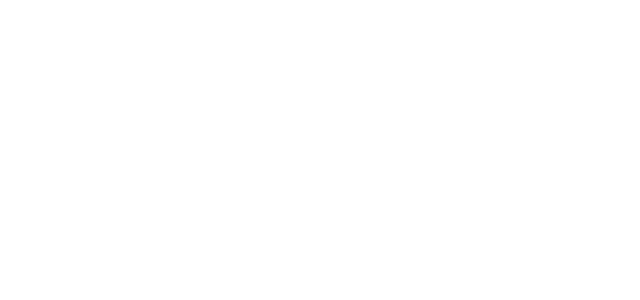
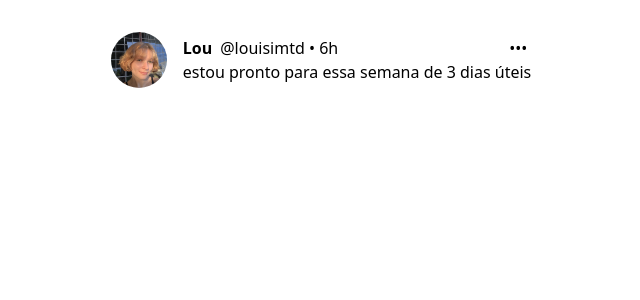
Before and after one commit to Louisii/twitter-clone, a React (Vite) app: page / in a window 1280 px wide. Shown: the top 300 px of the page, without its empty margins (319-959 px from the left). Built offline with nearby package versions, Linux system fonts and the light colour scheme.

Commit message:
the user and content of the tweet

```diff
--- /dev/null
+++ b/src/components/ProfilePicture.jsx
@@ -0,0 +1,11 @@
+import profileimg from '../assets/profile.jpeg'
+
+const ProfilePitcure = () => {
+    return (
+        <>
+        <img src={profileimg} alt="profile picture" className='rounded-full w-14 h-14' />
+        </>
+    )
+}
+
+export default ProfilePitcure
--- a/src/components/Tweet.jsx
+++ b/src/components/Tweet.jsx
@@ -0,0 +1,42 @@
+import ProfilePitcure from "./ProfilePicture"
+
+const Tweet = (props) => {
+    return (
+        <div className="">
+
+            <div className="inline-block ">
+                <ProfilePitcure />
+            </div>
+
+            <div className="align-top inline-block pl-4 pt-1">
+
+                <div className="grid grid-cols-2">
+                    <div className=" text-left">
+
+                        <h2 className="dark:text-white font-bold inline-block mr-2 hover:underline text-left">
+                            {props.userName}
+                        </h2>
+
+                        <h3 className="dark:text-gray-400 inline-block">
+                            {props.user} • {props.postingTime}
+                        </h3>
+                    </div>
+
+                    <div className=" text-right">
+                        <h3 className="dark:text-gray-400 ml-10 hover:text-blue-400 hover:bg-blue-950 rounded-full px-1">
+                            •••
+                        </h3>
+
+                    </div>
+                </div>
+
+                <div className="dark:text-white">
+                    <p>{props.tweet}</p>
+                </div>
+
+            </div>
+        </div>
+    )
+}
+
+export default Tweet
--- a/src/pages/Home.jsx
+++ b/src/pages/Home.jsx
@@ -1,8 +1,9 @@
-
-const Home = () => {
+import Tweet from "../components/Tweet"
+const Home = (props) => {
 
     return(
         <>
+        <Tweet userName="Lou" user="@louisimtd" postingTime="6h" tweet="estou pronto para essa semana de 3 dias úteis"/>
         </>
     )
 }
```
Also changed, not shown: src/assets/profile.jpeg (added).
